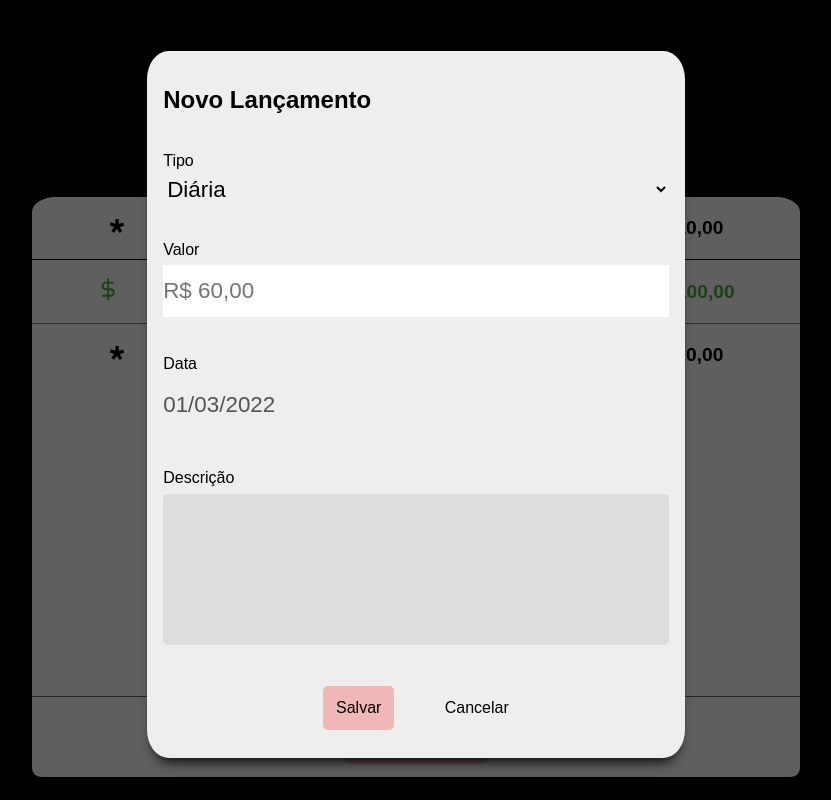
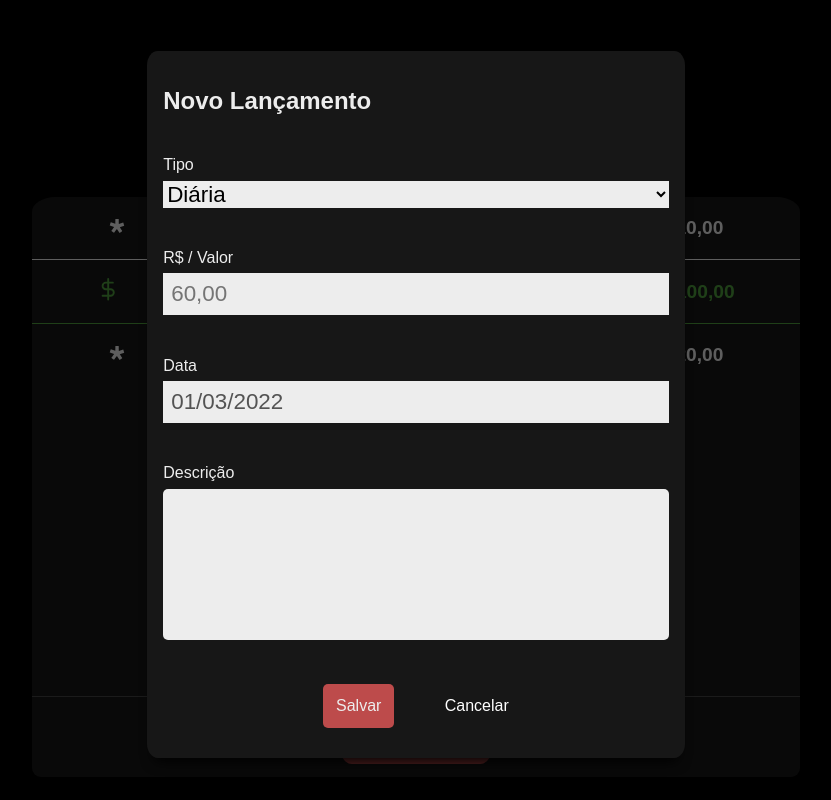
Before and after one commit to devjohnmaicon/front-minhas-diarias, a React (Create React App) app: page / in a window 1280 px wide. Both pictures are taken after a click on the button 640 px from the left and 736 px from the top of the page. Shown: the whole page, without its empty margins (224-1055 px from the left). Built offline with nearby package versions, Linux system fonts and the light colour scheme.

Commit message:
fix input values

```diff
--- a/src/components/Modal.jsx
+++ b/src/components/Modal.jsx
@@ -47,11 +47,11 @@ export const Modal = ({ addDaily }) => {
         </div>
 
         <div className="box-form">
-          <label htmlFor="">Valor</label>
+          <label htmlFor=""> R$ / Valor </label>
           <input
             name="value"
             type="number"
-            placeholder="R$ 60,00"
+            placeholder="60,00"
             className="input-value"
             onChange={handleChange}
           />
@@ -106,12 +106,12 @@ export const ContainerModal = styled.div`
 `;
 
 export const Form = styled.form`
-  background-color: #eeeeee;
+  background-color: #171717;
   height: 95%;
   width: 70%;
   min-height: 500px;
   min-width: 300px;
-  border-radius: 4%;
+  border-radius: 2%;
   box-shadow: 0px 10px 13px -7px #000000;
 
   display: flex;
@@ -135,19 +135,21 @@ export const Form = styled.form`
 
     select {
       font-size: 1.4rem;
+      background-color: #ededed;
     }
 
     .input-value {
       font-size: 1.4rem;
-      padding: 0.8rem 0;
+      padding: 0.5rem;
+      background-color: #ededed;
     }
 
     .input-text_area {
-      background-color: #dddddd;
       resize: none;
       border-radius: 5px;
       padding: 0.6rem;
       font-size: 1.2rem;
+      background-color: #ededed;
     }
   }
 
@@ -160,15 +162,18 @@ export const Form = styled.form`
 
     .btn-submit {
       padding: 0.8rem;
-      background-color: #efb7b7;
+      background-color: #bd4b4b;
+      color: #ededed;
       border-radius: 5px;
       font-size: 1rem;
       cursor: pointer;
     }
 
     .btn-cancel {
+      background-color: transparent;
       cursor: pointer;
       font-size: 1rem;
+      color: #fff;
     }
   }
 `;
--- a/src/pages/home/Home.jsx
+++ b/src/pages/home/Home.jsx
@@ -13,7 +13,6 @@ export const Home = () => {
   const { state, dispatch, toggleModal } = Store();
 
   const addDaily = (daily) => {
-    console.log("daily", daily);
     setDailies([...dailies, daily]);
   };
 
@@ -22,8 +21,6 @@ export const Home = () => {
       const valueTotal = dailies
         .map((daily) => daily.value)
         .reduce((prev, current) => prev + current);
-
-      console.log("valueTotal", valueTotal);
 
       setDebit(valueTotal);
     };
@@ -52,7 +49,7 @@ export const Home = () => {
 
       <Buttons>
         <button onClick={toggleModal}>
-          <BsPlusLg size={"1.2rem"} />
+          <BsPlusLg size={"1.2rem"} color='#EDEDED' />
         </button>
       </Buttons>
 
--- a/src/pages/home/styleHome.js
+++ b/src/pages/home/styleHome.js
@@ -11,11 +11,11 @@ export const AppContainer = styled.div`
   max-width: 768px;
 
   position: relative;
+  color: #ededed;
 
   @media screen and (min-width: 768px) {
     height: 95%;
     margin: 1.5rem auto;
-    /* border: 2px solid #efb7b7; */
   }
 `;
 
@@ -40,6 +40,7 @@ export const Headding = styled.div`
     sub {
       font-size: 1.2rem;
       margin-right: 0.5rem;
+      color: #000;
     }
 
     span {
@@ -63,7 +64,7 @@ export const Headding = styled.div`
 `;
 
 export const Box = styled.div`
-  background-color: #eeeeee;
+  background-color: #171717;
   height: 100%;
   border-top-left-radius: 3%;
   border-top-right-radius: 3%;
@@ -77,17 +78,17 @@ export const Box = styled.div`
 `;
 
 export const Buttons = styled.div`
-  background-color: #eeeeee;
+  background-color: #171717;
   display: flex;
   justify-content: center;
   border-bottom-left-radius: 9px;
   border-bottom-right-radius: 9px;
-  border-top: 1px solid rgba(0, 0, 0, 0.6);
+  border-top: 1px solid #444444;
 
   button {
     margin: 0.8rem auto;
     padding: 1rem 4rem;
-    background-color: #efb7b7;
+    background-color: #bd4b4b;
     border-radius: 10px;
     cursor: pointer;
   }
```
